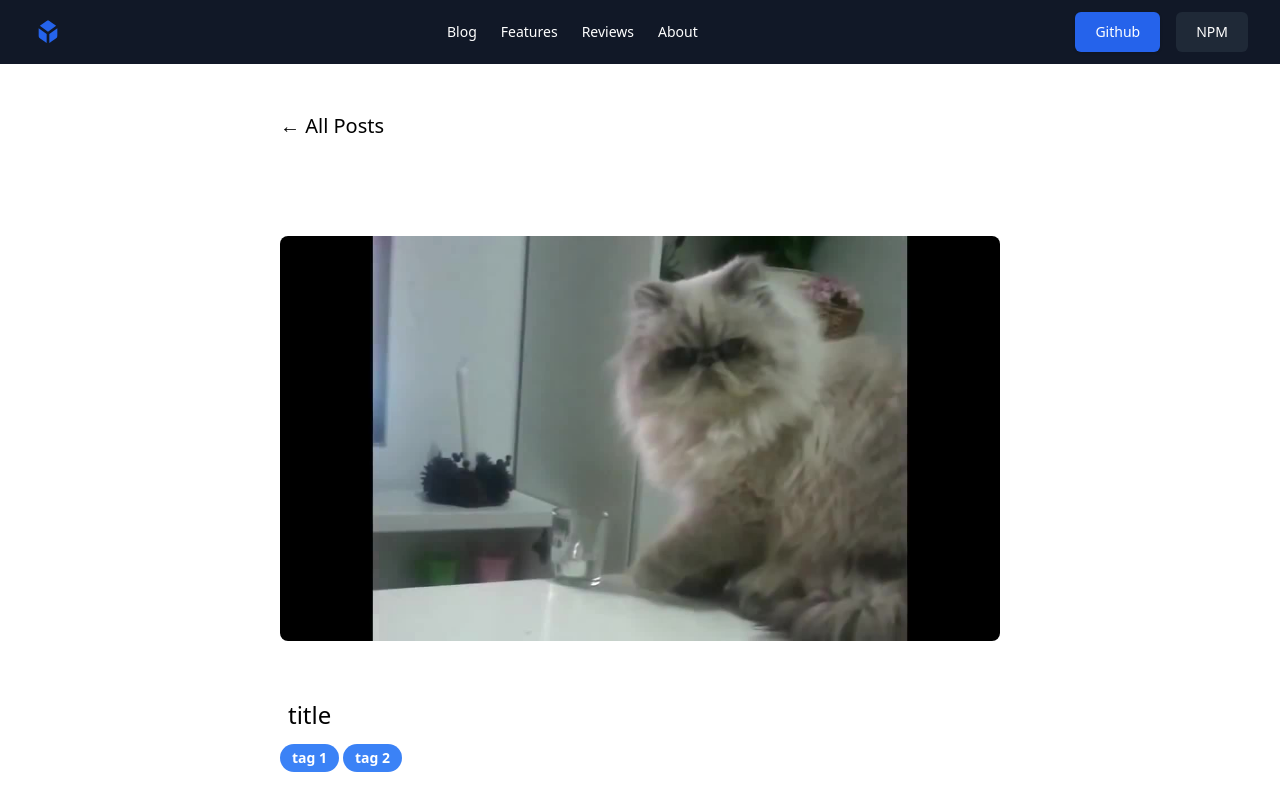
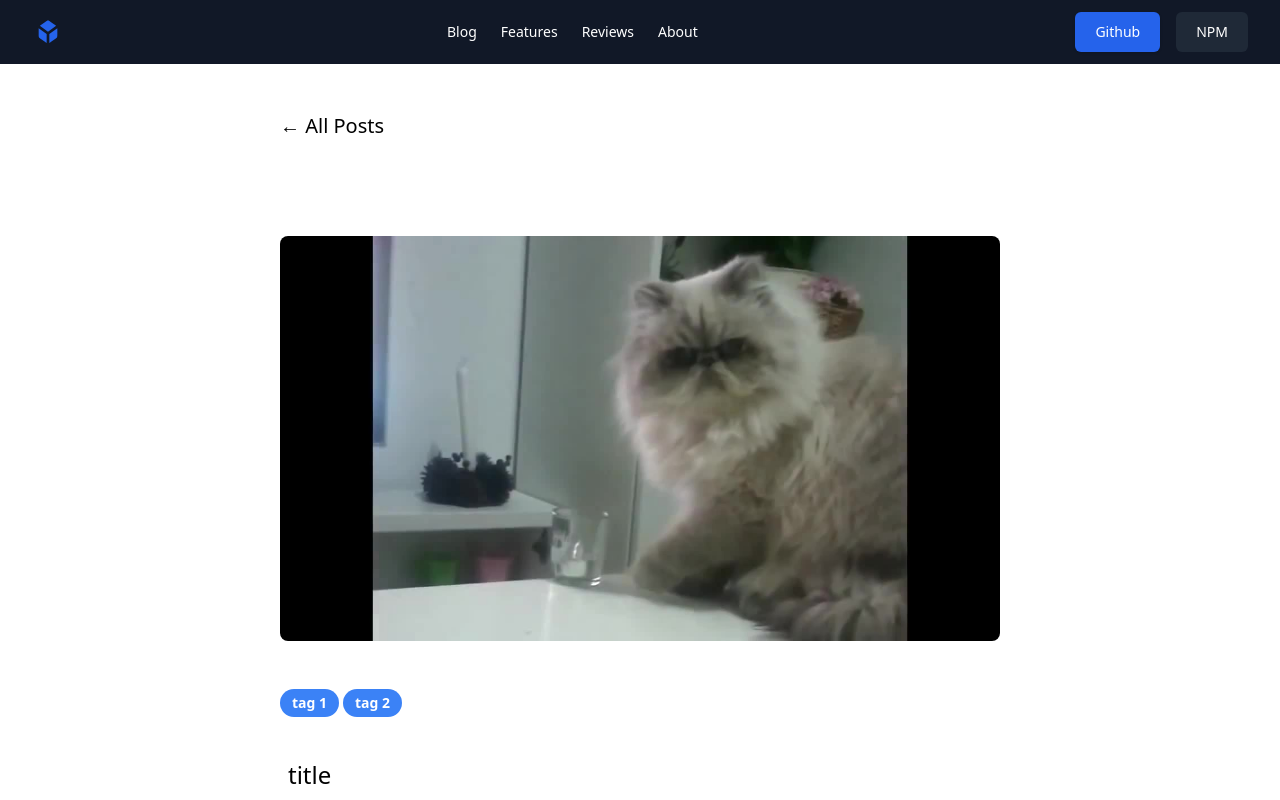
Before and after one commit to LiveDuo/destack-landing, a Next.js app: page /blog/example-post in a window 1280 px wide. Shown: the top 800 px of the page. Built offline with nearby package versions, Linux system fonts and the light colour scheme.

Commit message:
minor fix

```diff
--- a/pages/blog/[slug].js
+++ b/pages/blog/[slug].js
@@ -51,14 +51,9 @@ const Article = ({post: data, relatedPosts, slug}) => {
 							</Link>
 						</div>
 					</div>
-					<div className="relative mb-16">
+					<div className="relative mb-12">
 						<NextImage className="rounded-lg mb-12" src={`/posts/${slug}${c.data.image}`} objectFit="cover" height={600} width={720} alt={c.data.description}/>
-						<div className="flex justify-start">
-							<h1 className="mt-1 text-center max-w-full text-2xl mb-2">
-								<span style={{backgroundColor: 'white', padding: '8px', lineHeight: 1.8}}>{c.data.title}</span>
-							</h1>
-						</div>
-						<div className="flex justify-start">
+						<div className="flex justify-start mb-8">
 							<div className="flex flex-row justify-start items-center">
 								{c.data.tags.map((tag, i) =>
 									<span key={i} className="inline-block mr-1 px-3 py-1 text-sm font-semibold text-white bg-blue-500 rounded-full">
@@ -66,6 +61,11 @@ const Article = ({post: data, relatedPosts, slug}) => {
 									</span>
 								)}
 							</div>
+						</div>
+						<div className="flex justify-start">
+							<h1 className="mt-1 text-center max-w-full text-2xl mb-2">
+								<span style={{backgroundColor: 'white', padding: '8px', lineHeight: 1.8}}>{c.data.title}</span>
+							</h1>
 						</div>
 					</div>
 					<div className="max-w-2xl">
```
